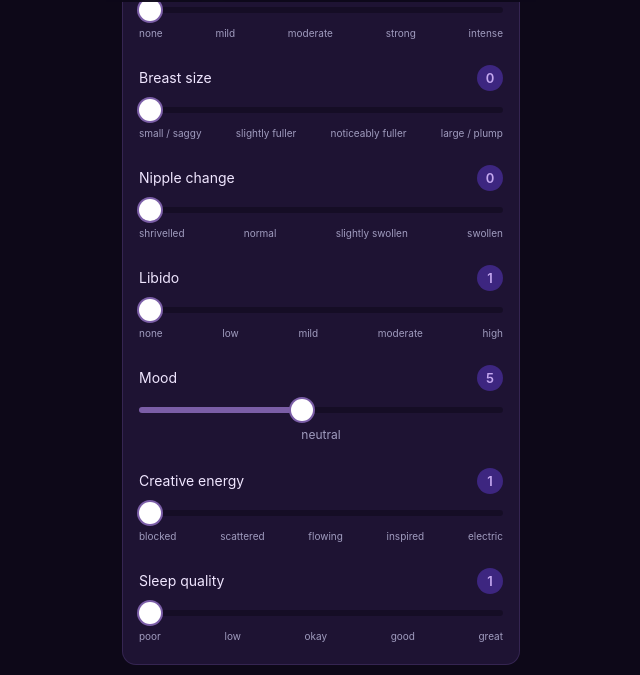
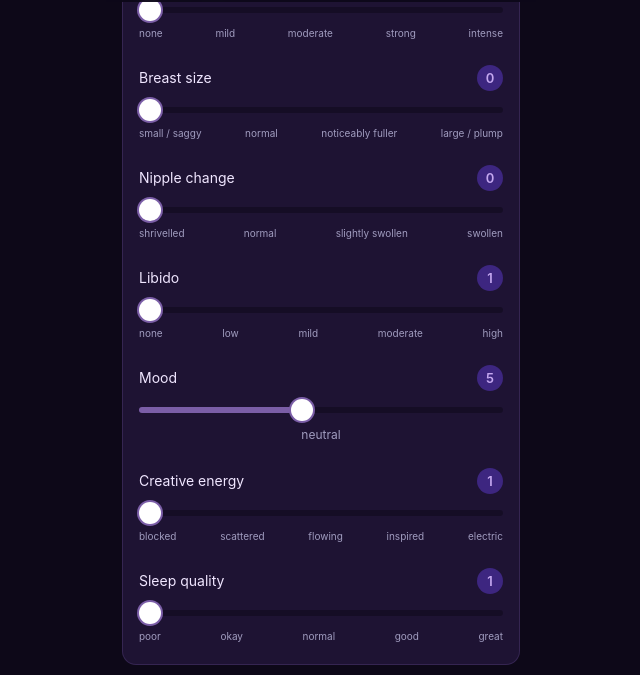
Before and after one commit to SabrinaBenalia/find-your-rhythm, a React (Vite) app: page / in a window 1280 px wide. Shown: the part 798-1473 px from the top of the page, without its empty margins (319-959 px from the left). Built offline with nearby package versions, Linux system fonts and the light colour scheme.

Commit message:
update breast size and sleep quality slider labels

```diff
--- a/src/screens/Today.jsx
+++ b/src/screens/Today.jsx
@@ -19,10 +19,10 @@ const POOP_SIZE_OPTIONS = ['', 'small', 'pebble', 'medium', 'large', 'extra larg
 const POOP_DENSITY_OPTIONS = ['', 'diarrhea', 'soft', 'normal', 'dense', 'rock'];
 const FLOW_LABELS = ['none', 'light', 'medium', 'heavy', 'very heavy'];
 const INTENSITY_LABELS = ['none', 'mild', 'moderate', 'strong', 'intense'];
-const BREAST_SIZE_LABELS = ['small / saggy', 'slightly fuller', 'noticeably fuller', 'large / plump'];
+const BREAST_SIZE_LABELS = ['small / saggy', 'normal', 'noticeably fuller', 'large / plump'];
 const NIPPLE_LABELS = ['shrivelled', 'normal', 'slightly swollen', 'swollen'];
 const MOOD_LABELS = ['–', 'low', 'okay', 'good', 'great'];
-const SLEEP_LABELS = ['poor', 'low', 'okay', 'good', 'great'];
+const SLEEP_LABELS = ['poor', 'okay', 'normal', 'good', 'great'];
 const MOOD_10_LABELS = ['devastated', 'miserable', 'low', 'down', 'neutral', 'okay', 'good', 'great', 'joyful', 'euphoric'];
 const LIBIDO_LABELS = ['none', 'low', 'mild', 'moderate', 'high'];
 const CREATIVITY_LABELS = ['blocked', 'scattered', 'flowing', 'inspired', 'electric'];
```
